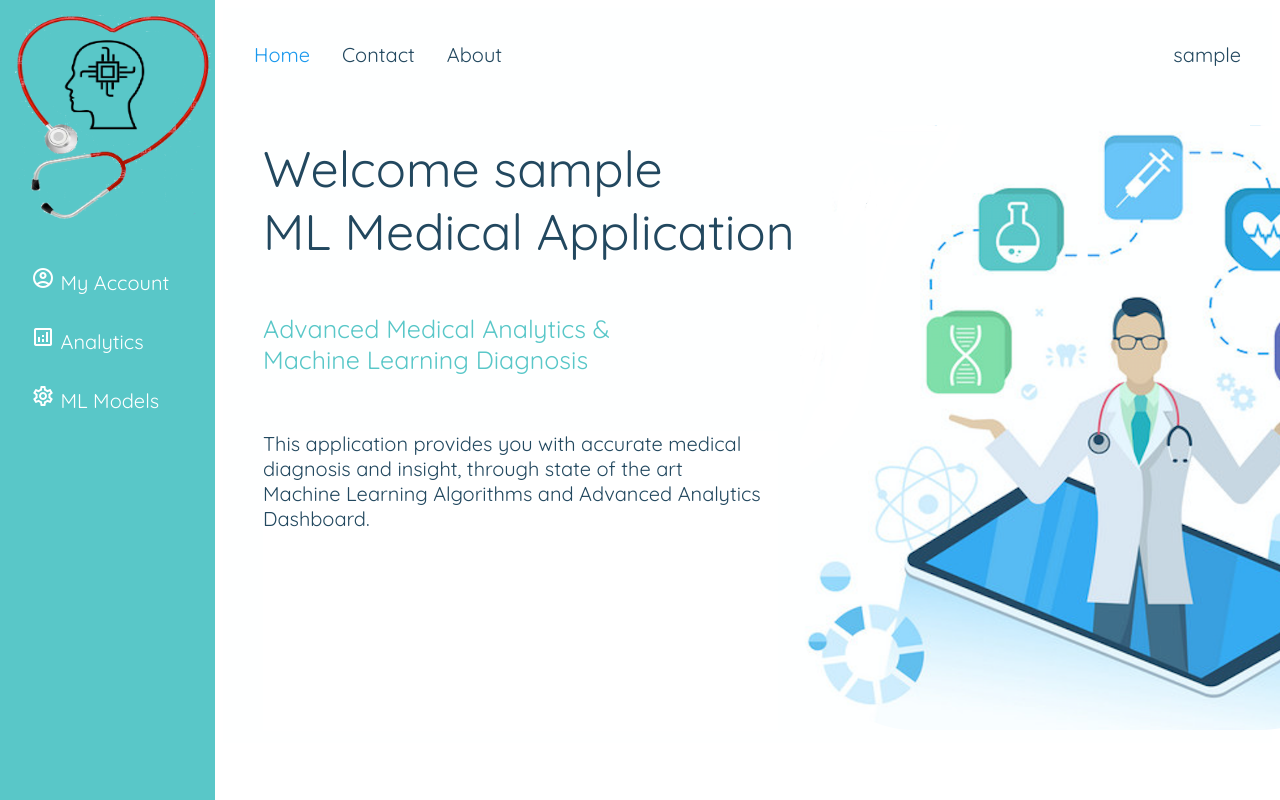
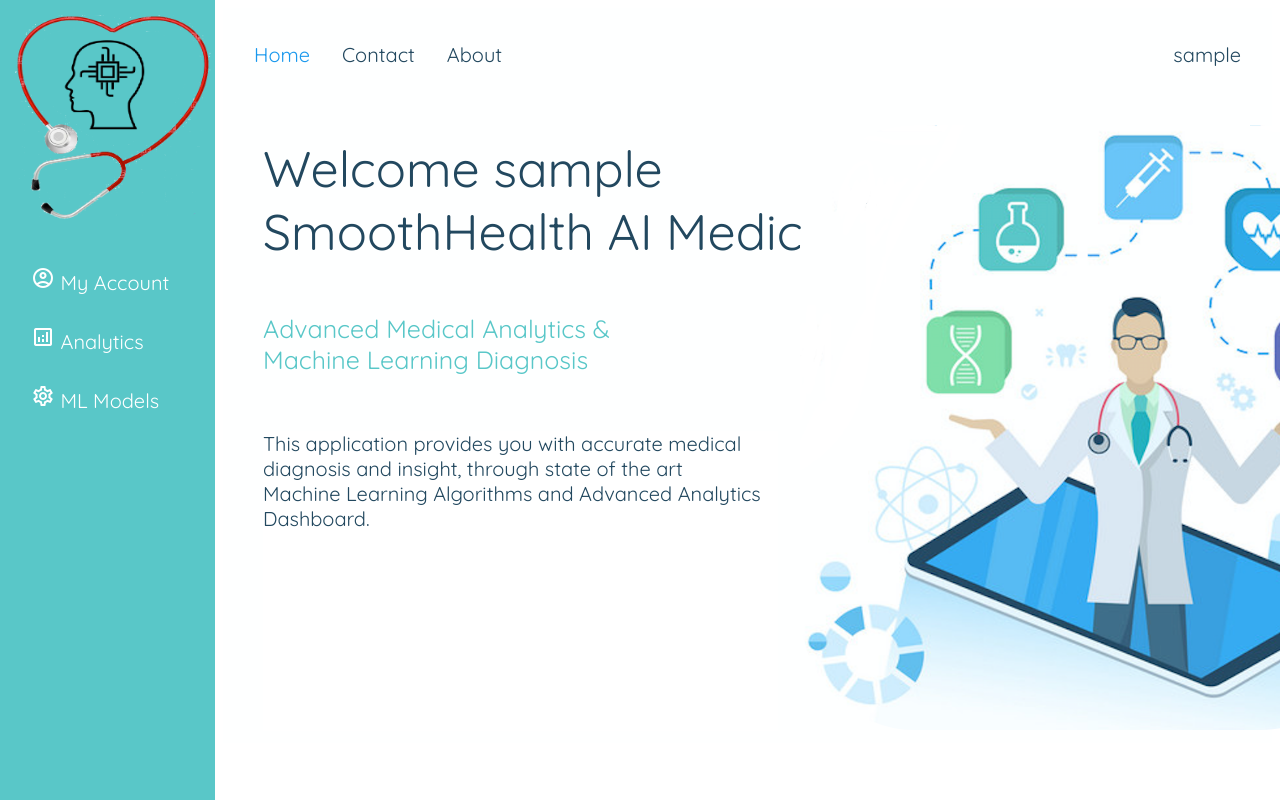
Before and after one commit to isaacbull/smoothhealth-AI-app, a Flask app: page /user in a window 1280 px wide; the page is wider, and only the part inside the window is pictured. Run offline with Flask 2, Linux system fonts and the light colour scheme; the visitor is signed in with stand-in values (Sample User, id 1); some libraries are stand-ins or nearby versions.

Commit message:
first commit for smooth health medical care assistant

```diff
--- a/app/templates/user.html
+++ b/app/templates/user.html
@@ -93,7 +93,7 @@
             <div class="content">
                 <section class="container">
                     <p class="title">
-                      <span class="title">Welcome {{user_name}}</br>ML Medical Application</span>
+                      <span class="title">Welcome {{user_name}}</br>SmoothHealth AI Medical App</span>
                     </p>
                   </section>
 
```
